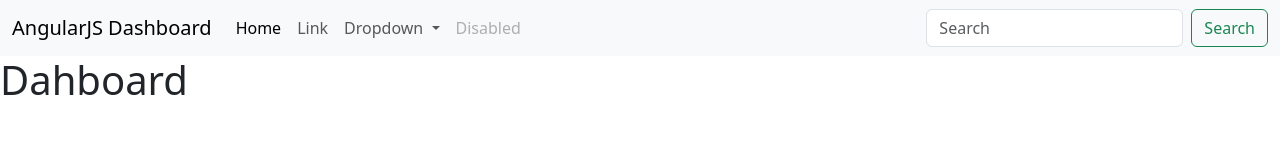
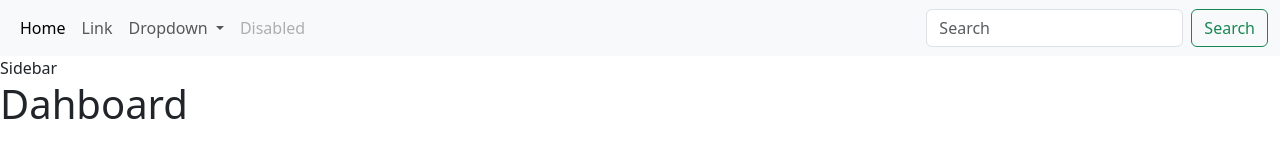
Before and after one commit to indratanaya/angularjs-dashboard, a website: page src/index.html at #!/dashboard in a window 1280 px wide. Drawn offline with nearby package versions, Linux system fonts and the light colour scheme; some packages are replaced by stand-ins of ours.

Commit message:
Create sidebar component

```diff
--- a/src/app.module.js
+++ b/src/app.module.js
@@ -1,3 +1,3 @@
 "use strict";
 
-angular.module("app", ["ngRoute", "loginForm", "navbar"]);
+angular.module("app", ["ngRoute", "loginForm", "navbar", "sidebar"]);
--- a/src/index.html
+++ b/src/index.html
@@ -15,6 +15,8 @@
     <script src="./modules/login-form/login-form.service.js"></script>
     <script src="./modules/layout/navbar/navbar.module.js"></script>
     <script src="./modules/layout/navbar/navbar.component.js"></script>
+    <script src="./modules/layout/sidebar/sidebar.module.js"></script>
+    <script src="./modules/layout/sidebar/sidebar.component.js"></script>
   </head>
   <body ng-view>
     <script src="./lib/bootstrap/dist/js/bootstrap.bundle.min.js"></script>
--- a/src/modules/layout/navbar/navbar.template.html
+++ b/src/modules/layout/navbar/navbar.template.html
@@ -1,6 +1,5 @@
 <nav class="navbar navbar-expand-lg bg-body-tertiary">
   <div class="container-fluid">
-    <a class="navbar-brand" href="#">AngularJS Dashboard</a>
     <button
       class="navbar-toggler"
       type="button"
--- /dev/null
+++ b/src/modules/layout/sidebar/sidebar.component.js
@@ -0,0 +1,6 @@
+"use strict";
+
+angular.module("sidebar").component("sidebar", {
+  templateUrl: "./modules/layout/sidebar/sidebar.template.html",
+  controller: [function () {}],
+});
--- /dev/null
+++ b/src/modules/layout/sidebar/sidebar.module.js
@@ -0,0 +1,3 @@
+"use strict";
+
+angular.module("sidebar", []);
--- /dev/null
+++ b/src/modules/layout/sidebar/sidebar.template.html
@@ -0,0 +1 @@
+Sidebar
--- a/src/pages/dashboard.page.html
+++ b/src/pages/dashboard.page.html
@@ -1,3 +1,5 @@
 <navbar></navbar>
 
+<sidebar></sidebar>
+
 <h1>Dahboard</h1>
```
